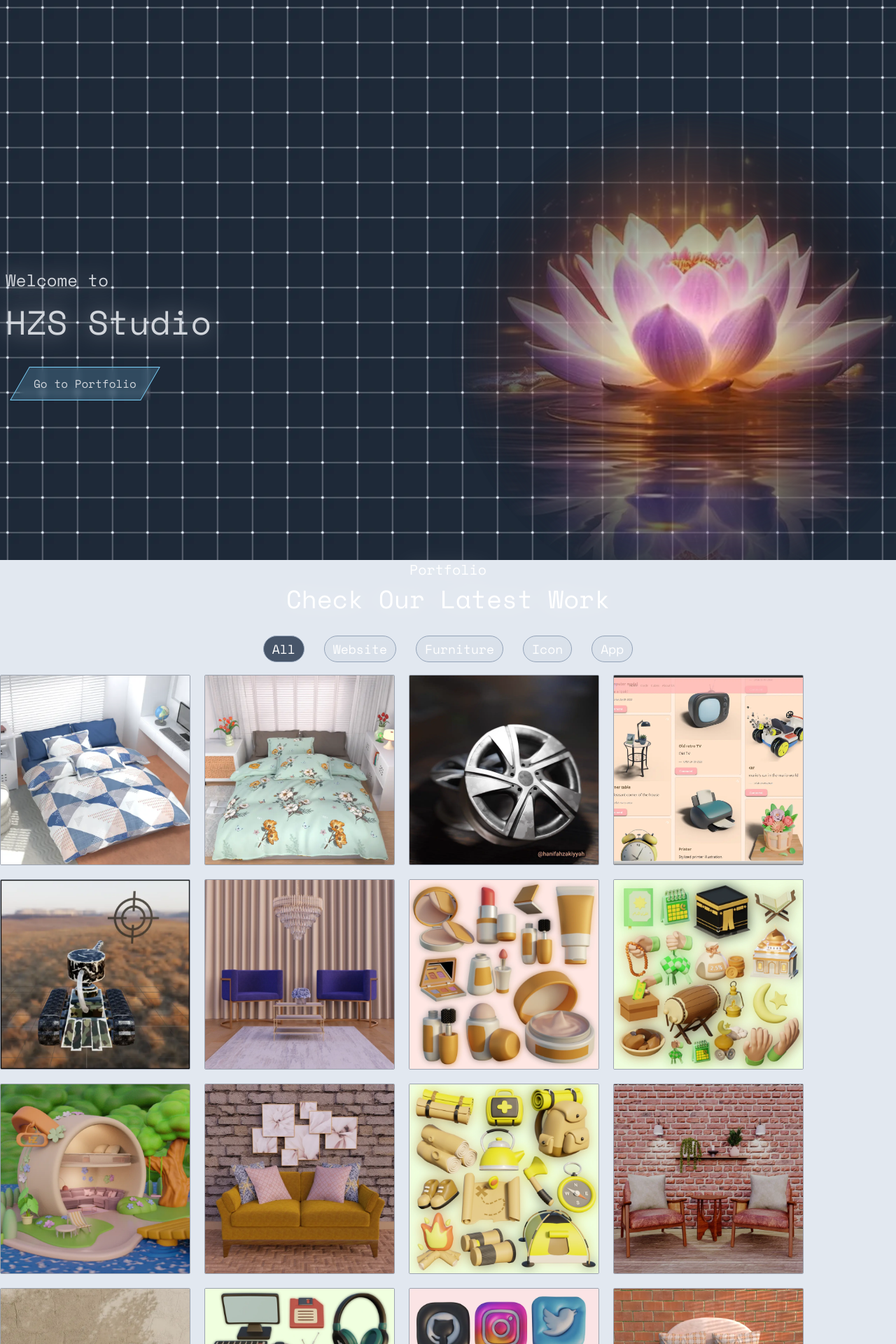
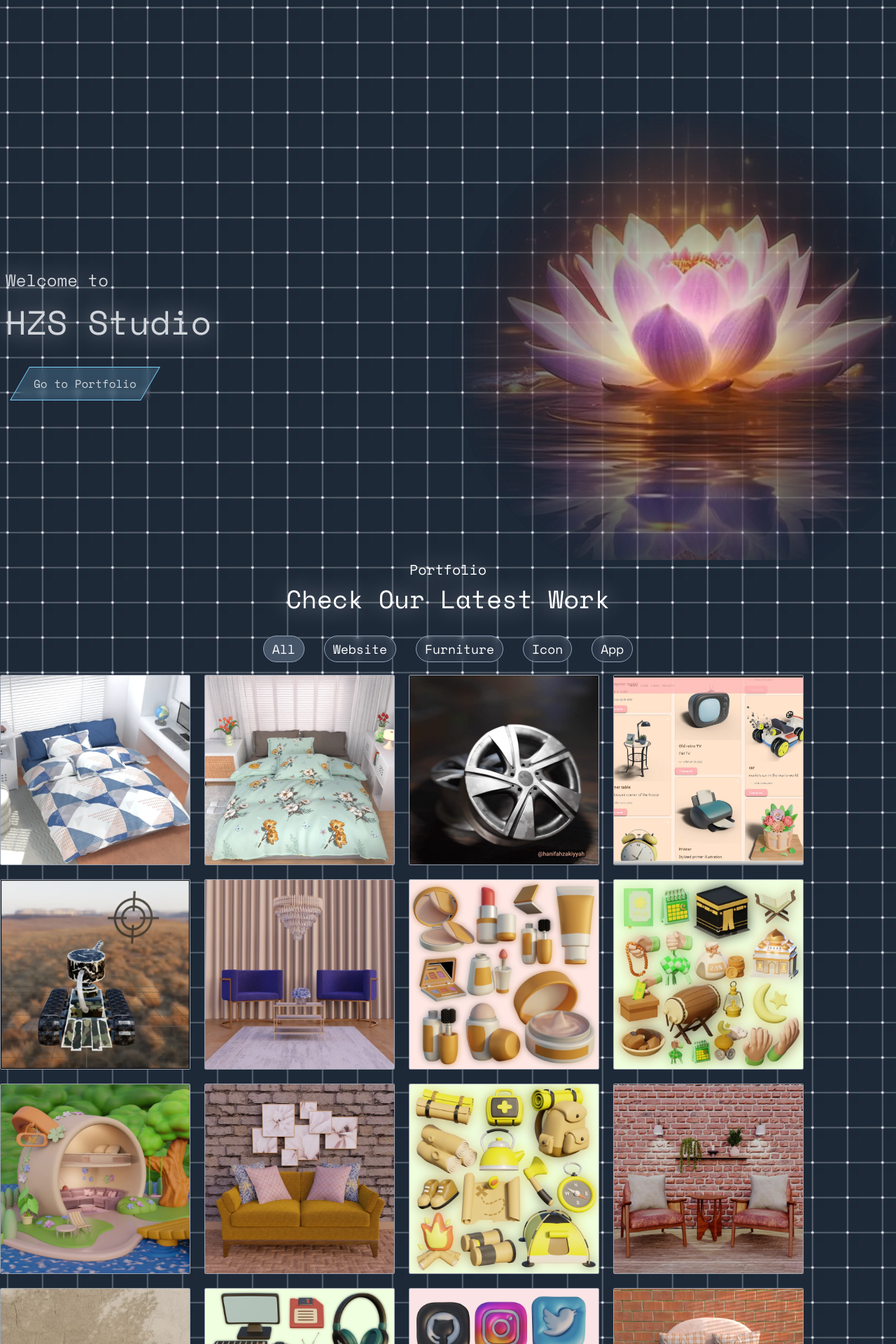
Before and after one commit to hanifahzakiyyah/HaszaStudio, a React (Vite) app: page / in a window 1280 px wide. Shown: the top 1920 px of the page at 70% size. Built offline with nearby package versions, Linux system fonts and the light colour scheme; no server answers.

Commit message:
Update Porto.jsx

```diff
--- a/src/komponen/Porto.jsx
+++ b/src/komponen/Porto.jsx
@@ -38,7 +38,7 @@ export default function Porto() {
     }, []);
 
     return (
-        <section className="container w-full bg-slate-200 mx-auto min-h-screen text-white font-monos flex flex-col">
+        <section className="container w-full mx-auto min-h-screen text-white font-monos flex flex-col">
             <div id="porto" className="-mt-16 lg:-mt-24 mb-24" />
 
             <motion.h1
```
